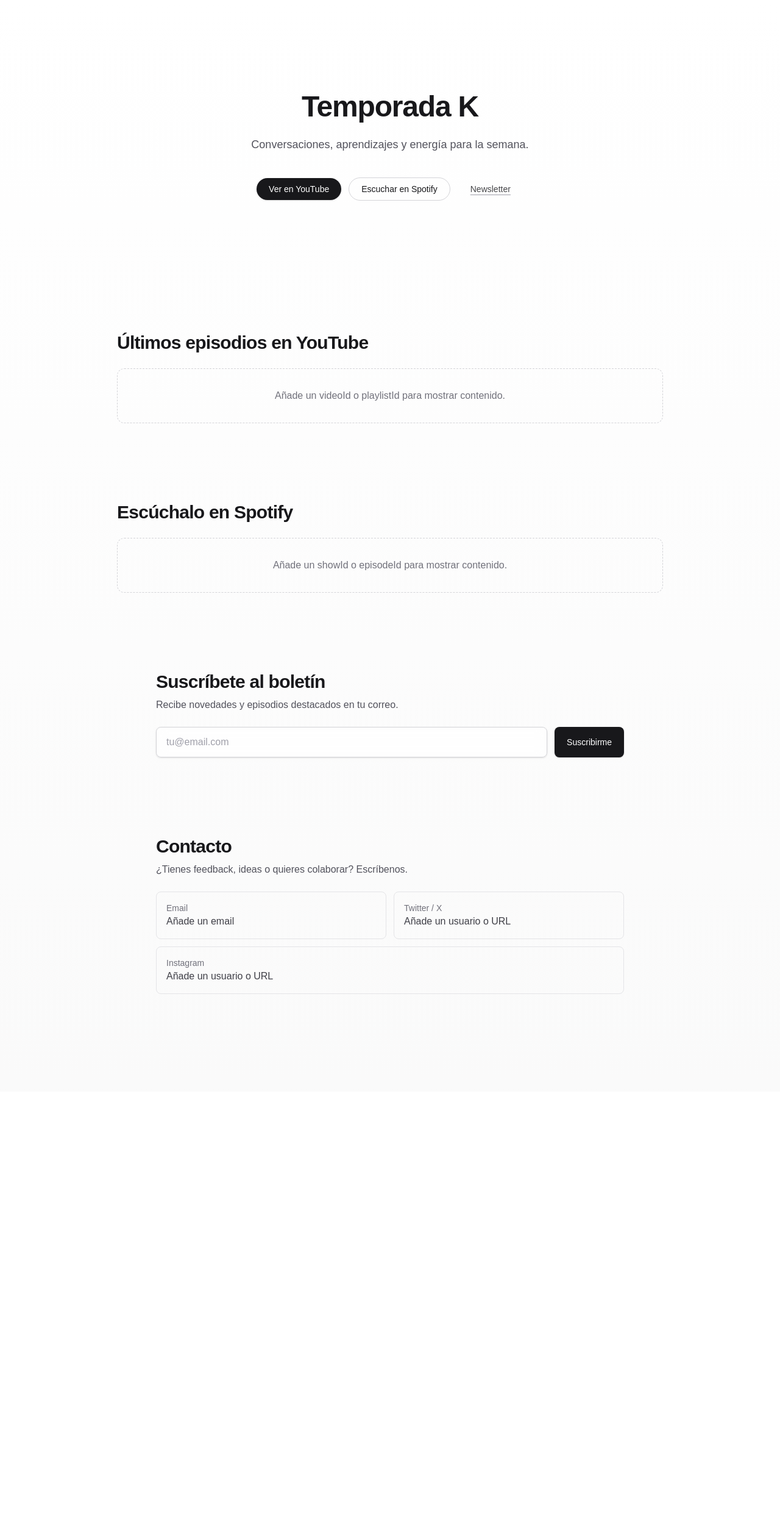
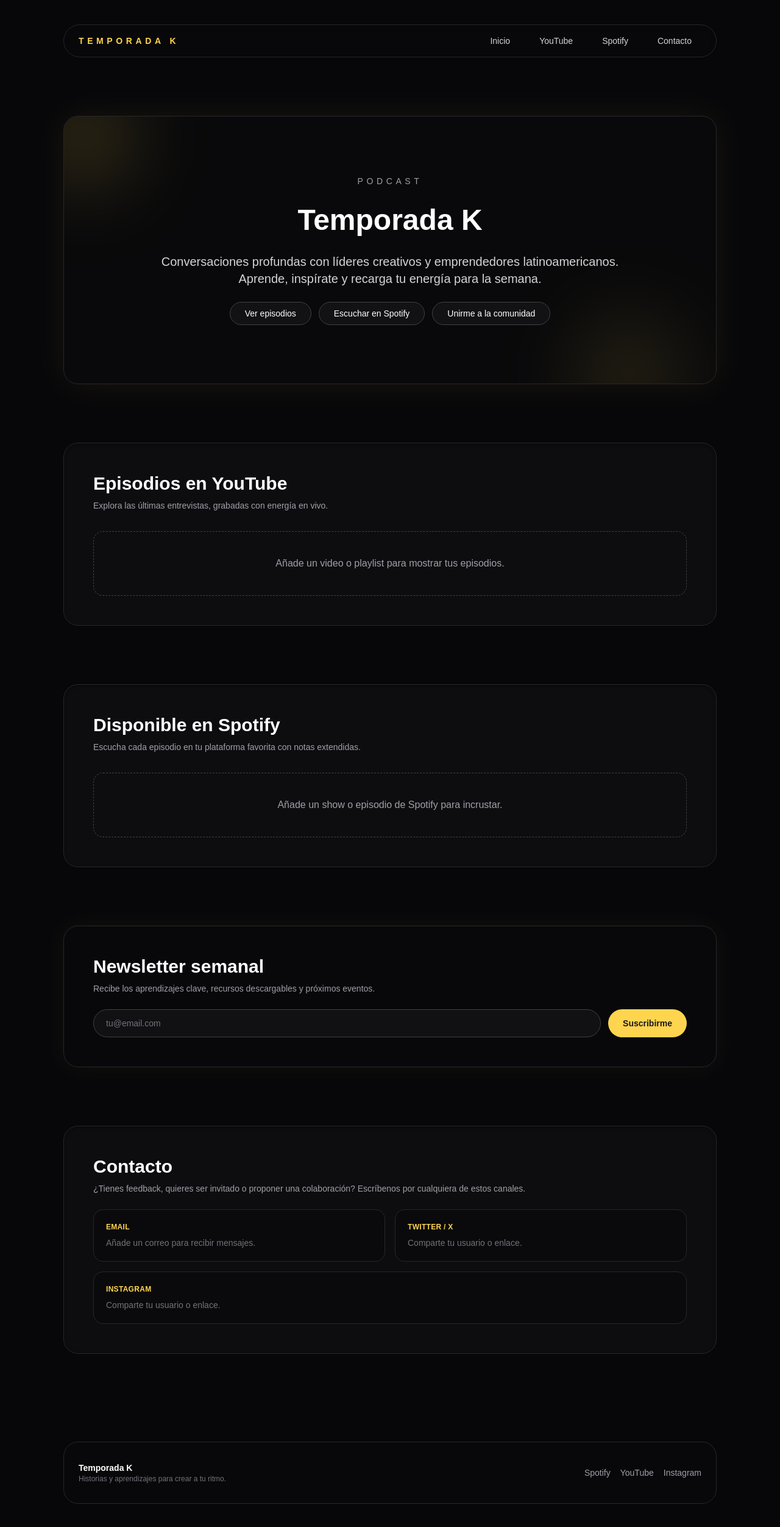
Before and after one commit to Nieves-Luis/podcast-landing, a Next.js app: page / in a window 1280 px wide. Shown: the top 2504 px of the page at 61% size. Before the commit the page ends 1790 px from the top, so only its background shows below. Built offline with nearby package versions, Linux system fonts and the light colour scheme.

Commit message:
feat: estructura base landing Temporada K

```diff
--- a/src/app/page.tsx
+++ b/src/app/page.tsx
@@ -4,49 +4,97 @@ import Spotify from "@/components/Spotify";
 import Newsletter from "@/components/Newsletter";
 import Contact from "@/components/Contact";
 
+const NAV_LINKS = [
+  { href: "#hero", label: "Inicio" },
+  { href: "#youtube", label: "YouTube" },
+  { href: "#spotify", label: "Spotify" },
+  { href: "#contact", label: "Contacto" },
+];
+
+const SOCIAL_LINKS = [
+  { href: "https://open.spotify.com", label: "Spotify" },
+  { href: "https://youtube.com", label: "YouTube" },
+  { href: "https://instagram.com", label: "Instagram" },
+];
+
 export default function Home() {
-  // IDs opcionales para incrustar contenido real
-  const YOUTUBE_VIDEO_ID = ""; // e.g. "5qap5aO4i9A"
-  const YOUTUBE_PLAYLIST_ID = ""; // e.g. "PL..."
-  const SPOTIFY_SHOW_ID = ""; // e.g. "0ofXAdFIQQRsCYj9754UFx"
-  const SPOTIFY_EPISODE_ID = ""; // e.g. "3Vd6Jt9..."
+  const YOUTUBE_VIDEO_ID = "";
+  const YOUTUBE_PLAYLIST_ID = "";
+  const SPOTIFY_SHOW_ID = "";
+  const SPOTIFY_EPISODE_ID = "";
 
   return (
-    <div className="min-h-screen bg-gradient-to-b from-white to-zinc-50 text-zinc-900 dark:from-black dark:to-zinc-950 dark:text-zinc-50">
-      <main className="mx-auto max-w-5xl px-6 pb-24">
-        <Hero
-          title="Temporada K"
-          subtitle="Conversaciones, aprendizajes y energía para la semana."
-        />
+    <div className="min-h-screen bg-[#07070A] text-zinc-100">
+      <div className="absolute inset-x-0 top-0 -z-10 h-[600px] bg-[radial-gradient(circle_at_top,_rgba(255,213,79,0.12),_transparent_60%)]" />
 
-        <section id="youtube" className="scroll-mt-24 py-16">
+      <div className="mx-auto flex min-h-screen w-full max-w-6xl flex-col gap-24 px-6 pb-12 pt-10 sm:px-10">
+        <header className="flex items-center justify-between gap-6 rounded-full border border-zinc-800 bg-zinc-950/70 px-6 py-4 backdrop-blur">
+          <span className="text-sm font-semibold tracking-[0.4em] text-[#FFD54F]">TEMPORADA K</span>
+          <nav>
+            <ul className="flex flex-wrap items-center gap-4 text-sm text-zinc-300">
+              {NAV_LINKS.map(({ href, label }) => (
+                <li key={href}>
+                  <a
+                    href={href}
+                    className="rounded-full px-4 py-2 transition hover:bg-[#FFD54F]/10 hover:text-[#FFD54F]"
+                  >
+                    {label}
+                  </a>
+                </li>
+              ))}
+            </ul>
+          </nav>
+        </header>
+
+        <main className="flex flex-col gap-24 pb-12">
+          <Hero />
+
+          <section id="youtube" className="scroll-mt-32">
             <YouTube
-            title="Últimos episodios en YouTube"
+              playlistId={YOUTUBE_PLAYLIST_ID}
               videoId={YOUTUBE_VIDEO_ID}
-            playlistId={YOUTUBE_PLAYLIST_ID}
             />
           </section>
 
-        <section id="spotify" className="scroll-mt-24 py-16">
+          <section id="spotify" className="scroll-mt-32">
             <Spotify
-            title="Escúchalo en Spotify"
               showId={SPOTIFY_SHOW_ID}
               episodeId={SPOTIFY_EPISODE_ID}
             />
           </section>
 
-        <section id="newsletter" className="scroll-mt-24 py-16">
-          <Newsletter title="Suscríbete al boletín" subtitle="Recibe novedades y episodios destacados en tu correo." />
+          <section id="newsletter" className="scroll-mt-32">
+            <Newsletter />
           </section>
 
-        <section id="contact" className="scroll-mt-24 py-16">
-          <Contact
-            email=""
-            twitter=""
-            instagram=""
-          />
+          <section id="contact" className="scroll-mt-32">
+            <Contact />
           </section>
         </main>
+
+        <footer className="flex flex-col gap-4 rounded-3xl border border-zinc-800 bg-zinc-950/70 px-6 py-8 sm:flex-row sm:items-center sm:justify-between">
+          <div>
+            <p className="text-sm font-semibold text-white">Temporada K</p>
+            <p className="text-xs text-zinc-500">Historias y aprendizajes para crear a tu ritmo.</p>
+          </div>
+          <nav>
+            <ul className="flex flex-wrap items-center gap-4 text-sm text-zinc-400">
+              {SOCIAL_LINKS.map(({ href, label }) => (
+                <li key={href}>
+                  <a
+                    href={href}
+                    target="_blank"
+                    rel="noreferrer"
+                    className="transition hover:text-[#FFD54F]"
+                  >
+                    {label}
+                  </a>
+                </li>
+              ))}
+            </ul>
+          </nav>
+        </footer>
+      </div>
     </div>
   );
 }
--- a/src/components/Contact.tsx
+++ b/src/components/Contact.tsx
@@ -1,62 +1,73 @@
-type Props = {
+export type ContactProps = {
   email?: string;
-  twitter?: string; // username sin @ o URL completa
-  instagram?: string; // username sin @ o URL completa
+  twitter?: string;
+  instagram?: string;
 };
 
-export default function Contact({ email, twitter, instagram }: Props) {
-  const twitterUrl = twitter
-    ? twitter.startsWith("http")
-      ? twitter
-      : `https://x.com/${twitter.replace(/^@/, "")}`
-    : "";
-  const instagramUrl = instagram
-    ? instagram.startsWith("http")
-      ? instagram
-      : `https://instagram.com/${instagram.replace(/^@/, "")}`
-    : "";
+export default function Contact({ email, twitter, instagram }: ContactProps) {
+  const formatUrl = (value: string | undefined, type: "twitter" | "instagram") => {
+    if (!value) return "";
+    if (value.startsWith("http")) return value;
+
+    const handle = value.replace(/^@/, "");
+    if (type === "twitter") {
+      return `https://x.com/${handle}`;
+    }
+    return `https://instagram.com/${handle}`;
+  };
+
+  const twitterUrl = formatUrl(twitter, "twitter");
+  const instagramUrl = formatUrl(instagram, "instagram");
 
   return (
-    <div className="mx-auto max-w-3xl">
-      <h2 className="mb-2 text-2xl font-semibold tracking-tight sm:text-3xl">Contacto</h2>
-      <p className="mb-6 text-zinc-600 dark:text-zinc-400">
-        ¿Tienes feedback, ideas o quieres colaborar? Escríbenos.
+    <div className="rounded-3xl border border-zinc-800 bg-zinc-900/40 p-8 shadow-inner shadow-black/40 sm:p-12">
+      <header className="mb-6 space-y-2">
+        <h2 className="text-3xl font-semibold text-white">Contacto</h2>
+        <p className="text-sm text-zinc-400">
+          ¿Tienes feedback, quieres ser invitado o proponer una colaboración? Escríbenos por cualquiera de estos canales.
         </p>
+      </header>
 
-      <ul className="grid gap-3 sm:grid-cols-2">
-        <li className="rounded-lg border border-zinc-200 p-4 dark:border-zinc-800">
-          <span className="block text-sm text-zinc-500 dark:text-zinc-400">Email</span>
+      <dl className="grid gap-4 sm:grid-cols-2">
+        <div className="rounded-2xl border border-zinc-800 bg-zinc-950/60 p-5">
+          <dt className="text-xs font-semibold uppercase tracking-wide text-[#FFD54F]">Email</dt>
+          <dd className="mt-2 text-sm text-zinc-200">
             {email ? (
-            <a className="font-medium underline decoration-zinc-300 underline-offset-4" href={`mailto:${email}`}>
+              <a className="underline decoration-[#FFD54F]/40 underline-offset-4" href={`mailto:${email}`}>
                 {email}
               </a>
             ) : (
-            <span className="font-medium text-zinc-700 dark:text-zinc-300">Añade un email</span>
+              <span className="text-zinc-500">Añade un correo para recibir mensajes.</span>
             )}
-        </li>
+          </dd>
+        </div>
 
-        <li className="rounded-lg border border-zinc-200 p-4 dark:border-zinc-800">
-          <span className="block text-sm text-zinc-500 dark:text-zinc-400">Twitter / X</span>
+        <div className="rounded-2xl border border-zinc-800 bg-zinc-950/60 p-5">
+          <dt className="text-xs font-semibold uppercase tracking-wide text-[#FFD54F]">Twitter / X</dt>
+          <dd className="mt-2 text-sm text-zinc-200">
             {twitterUrl ? (
-            <a className="font-medium underline decoration-zinc-300 underline-offset-4" href={twitterUrl} target="_blank" rel="noreferrer">
+              <a className="underline decoration-[#FFD54F]/40 underline-offset-4" href={twitterUrl} target="_blank" rel="noreferrer">
                 {twitterUrl}
               </a>
             ) : (
-            <span className="font-medium text-zinc-700 dark:text-zinc-300">Añade un usuario o URL</span>
+              <span className="text-zinc-500">Comparte tu usuario o enlace.</span>
             )}
-        </li>
+          </dd>
+        </div>
 
-        <li className="rounded-lg border border-zinc-200 p-4 dark:border-zinc-800 sm:col-span-2">
-          <span className="block text-sm text-zinc-500 dark:text-zinc-400">Instagram</span>
+        <div className="rounded-2xl border border-zinc-800 bg-zinc-950/60 p-5 sm:col-span-2">
+          <dt className="text-xs font-semibold uppercase tracking-wide text-[#FFD54F]">Instagram</dt>
+          <dd className="mt-2 text-sm text-zinc-200">
             {instagramUrl ? (
-            <a className="font-medium underline decoration-zinc-300 underline-offset-4" href={instagramUrl} target="_blank" rel="noreferrer">
+              <a className="underline decoration-[#FFD54F]/40 underline-offset-4" href={instagramUrl} target="_blank" rel="noreferrer">
                 {instagramUrl}
               </a>
             ) : (
-            <span className="font-medium text-zinc-700 dark:text-zinc-300">Añade un usuario o URL</span>
+              <span className="text-zinc-500">Comparte tu usuario o enlace.</span>
             )}
-        </li>
-      </ul>
+          </dd>
+        </div>
+      </dl>
     </div>
   );
 }
--- a/src/components/Hero.tsx
+++ b/src/components/Hero.tsx
@@ -1,41 +1,40 @@
-type Props = {
-  title: string;
-  subtitle?: string;
-};
+const CTA_LINKS = [
+  { href: "#youtube", label: "Ver episodios" },
+  { href: "#spotify", label: "Escuchar en Spotify" },
+  { href: "#newsletter", label: "Unirme a la comunidad" },
+];
 
-export default function Hero({ title, subtitle }: Props) {
+export default function Hero() {
   return (
-    <header className="relative flex min-h-[60vh] flex-col items-center justify-center gap-6 py-20 text-center sm:py-28">
-      <div aria-hidden className="pointer-events-none absolute inset-0 -z-10 bg-[radial-gradient(40rem_40rem_at_50%_-10%,rgba(59,130,246,0.15),transparent_60%),radial-gradient(30rem_30rem_at_80%_20%,rgba(236,72,153,0.12),transparent_55%)]" />
-      <h1 className="text-4xl font-semibold tracking-tight sm:text-5xl">
-        {title}
-      </h1>
-      {subtitle ? (
-        <p className="mx-auto max-w-2xl text-lg text-zinc-600 dark:text-zinc-400">
-          {subtitle}
+    <section
+      id="hero"
+      className="relative overflow-hidden rounded-3xl border border-zinc-800 bg-zinc-950 px-6 py-24 text-center shadow-[0_0_60px_rgba(255,213,79,0.08)] sm:px-12"
+    >
+      <div className="absolute -left-24 -top-24 h-64 w-64 rounded-full bg-[radial-gradient(circle_at_center,_rgba(255,213,79,0.28),_transparent_65%)] blur-3xl" />
+      <div className="absolute -bottom-32 right-0 h-72 w-72 rounded-full bg-[radial-gradient(circle_at_center,_rgba(255,213,79,0.18),_transparent_65%)] blur-3xl" />
+
+      <div className="relative mx-auto max-w-3xl space-y-6">
+        <p className="text-sm uppercase tracking-[0.4em] text-zinc-400">Podcast</p>
+        <h1 className="text-4xl font-semibold leading-tight text-white sm:text-5xl">
+          Temporada K
+        </h1>
+        <p className="text-lg text-zinc-300 sm:text-xl">
+          Conversaciones profundas con líderes creativos y emprendedores latinoamericanos.
+          Aprende, inspírate y recarga tu energía para la semana.
         </p>
-      ) : null}
 
-      <div className="mt-4 flex flex-wrap items-center justify-center gap-3">
-        <a
-          href="#youtube"
-          className="inline-flex items-center rounded-full bg-zinc-900 px-5 py-2 text-sm font-medium text-white shadow-sm transition hover:bg-zinc-800 dark:bg-white dark:text-zinc-900 dark:hover:bg-zinc-200"
-        >
-          Ver en YouTube
-        </a>
-        <a
-          href="#spotify"
-          className="inline-flex items-center rounded-full border border-zinc-300 px-5 py-2 text-sm font-medium text-zinc-900 transition hover:bg-zinc-100 dark:border-zinc-700 dark:text-zinc-100 dark:hover:bg-zinc-900"
-        >
-          Escuchar en Spotify
-        </a>
-        <a
-          href="#newsletter"
-          className="inline-flex items-center rounded-full border border-transparent px-5 py-2 text-sm font-medium text-zinc-900/80 underline decoration-zinc-400 underline-offset-4 transition hover:text-zinc-900 dark:text-zinc-100/80 dark:hover:text-zinc-100"
-        >
-          Newsletter
-        </a>
+        <div className="flex flex-wrap items-center justify-center gap-3">
+          {CTA_LINKS.map(({ href, label }) => (
+            <a
+              key={href}
+              href={href}
+              className="inline-flex items-center rounded-full border border-zinc-700 bg-zinc-900/60 px-6 py-2 text-sm font-medium text-white transition hover:border-[#FFD54F] hover:bg-[#FFD54F]/20 hover:text-[#FFD54F]"
+            >
+              {label}
+            </a>
+          ))}
+        </div>
       </div>
-    </header>
+    </section>
   );
 }
--- a/src/components/Newsletter.tsx
+++ b/src/components/Newsletter.tsx
@@ -5,15 +5,15 @@ import { useState } from "react";
 type Props = {
   title?: string;
   subtitle?: string;
-  actionUrl?: string; // opcional: endpoint de suscripción
+  actionUrl?: string;
 };
 
 export default function Newsletter({ title, subtitle, actionUrl }: Props) {
   const [email, setEmail] = useState("");
   const [status, setStatus] = useState<"idle" | "ok" | "error">("idle");
 
-  const onSubmit = async (e: React.FormEvent) => {
-    e.preventDefault();
+  const onSubmit = async (event: React.FormEvent<HTMLFormElement>) => {
+    event.preventDefault();
     if (!email) return;
 
     if (!actionUrl) {
@@ -28,6 +28,7 @@ export default function Newsletter({ title, subtitle, actionUrl }: Props) {
         headers: { "Content-Type": "application/json" },
         body: JSON.stringify({ email }),
       });
+
       if (res.ok) {
         setStatus("ok");
         setEmail("");
@@ -40,41 +41,37 @@ export default function Newsletter({ title, subtitle, actionUrl }: Props) {
   };
 
   return (
-    <div className="mx-auto max-w-3xl">
-      {title ? (
-        <h2 className="mb-2 text-2xl font-semibold tracking-tight sm:text-3xl">
-          {title}
-        </h2>
-      ) : null}
-      {subtitle ? (
-        <p className="mb-6 text-zinc-600 dark:text-zinc-400">{subtitle}</p>
-      ) : null}
+    <div className="rounded-3xl border border-zinc-800 bg-zinc-950/80 p-8 shadow-[0_0_40px_rgba(255,213,79,0.06)] sm:p-12">
+      <div className="mb-6 space-y-2">
+        <h2 className="text-3xl font-semibold text-white">{title ?? "Newsletter semanal"}</h2>
+        <p className="text-sm text-zinc-400">
+          {subtitle ?? "Recibe los aprendizajes clave, recursos descargables y próximos eventos."}
+        </p>
+      </div>
 
       <form onSubmit={onSubmit} className="flex flex-col gap-3 sm:flex-row">
         <input
           type="email"
           required
           value={email}
-          onChange={(e) => setEmail(e.target.value)}
+          onChange={(event) => setEmail(event.target.value)}
           placeholder="tu@email.com"
-          className="w-full rounded-lg border border-zinc-300 bg-white/70 px-4 py-3 text-base text-zinc-900 placeholder-zinc-400 shadow-sm outline-none backdrop-blur transition focus:border-zinc-400 dark:border-zinc-700 dark:bg-zinc-950/60 dark:text-zinc-100 dark:placeholder-zinc-500"
+          className="w-full rounded-full border border-zinc-700 bg-zinc-900/60 px-5 py-3 text-sm text-white placeholder:text-zinc-500 focus:border-[#FFD54F] focus:outline-none"
         />
         <button
           type="submit"
-          className="inline-flex items-center justify-center rounded-lg bg-zinc-900 px-5 py-3 text-sm font-medium text-white shadow-sm transition hover:bg-zinc-800 disabled:opacity-50 dark:bg-white dark:text-zinc-900 dark:hover:bg-zinc-200"
+          className="rounded-full bg-[#FFD54F] px-6 py-3 text-sm font-semibold text-zinc-900 transition hover:bg-[#ffca1b] disabled:opacity-60"
+          disabled={status === "ok"}
         >
           Suscribirme
         </button>
       </form>
+
       {status === "ok" && (
-        <p className="mt-3 text-sm text-emerald-600 dark:text-emerald-400">
-          ¡Gracias! Revisa tu correo para confirmar la suscripción.
-        </p>
+        <p className="mt-4 text-sm text-[#FFD54F]">¡Gracias! Revisa tu correo para confirmar la suscripción.</p>
       )}
       {status === "error" && (
-        <p className="mt-3 text-sm text-rose-600 dark:text-rose-400">
-          Hubo un problema. Inténtalo de nuevo más tarde.
-        </p>
+        <p className="mt-4 text-sm text-rose-400">Hubo un problema. Inténtalo de nuevo más tarde.</p>
       )}
     </div>
   );
--- a/src/components/Spotify.tsx
+++ b/src/components/Spotify.tsx
@@ -1,26 +1,30 @@
+const DEFAULT_MESSAGE = "Añade un show o episodio de Spotify para incrustar.";
+
 type Props = {
   title?: string;
-  showId?: string; // Spotify show ID (opcional)
-  episodeId?: string; // Spotify episode ID (opcional)
+  description?: string;
+  showId?: string;
+  episodeId?: string;
 };
 
-export default function Spotify({ title, showId, episodeId }: Props) {
+export default function Spotify({ title, description, showId, episodeId }: Props) {
   const src = showId
     ? `https://open.spotify.com/embed/show/${encodeURIComponent(showId)}`
     : episodeId
       ? `https://open.spotify.com/embed/episode/${encodeURIComponent(episodeId)}`
-      : null;
+      : "";
 
   return (
-    <div className="mx-auto max-w-4xl">
-      {title ? (
-        <h2 className="mb-6 text-2xl font-semibold tracking-tight sm:text-3xl">
-          {title}
-        </h2>
-      ) : null}
+    <div className="rounded-3xl border border-zinc-800 bg-zinc-900/40 p-8 shadow-inner shadow-black/40 sm:p-12">
+      <header className="mb-8 space-y-2">
+        <h2 className="text-3xl font-semibold text-white">{title ?? "Disponible en Spotify"}</h2>
+        <p className="text-sm text-zinc-400">
+          {description ?? "Escucha cada episodio en tu plataforma favorita con notas extendidas."}
+        </p>
+      </header>
 
       {src ? (
-        <div className="w-full overflow-hidden rounded-xl border border-zinc-200 shadow-sm dark:border-zinc-800">
+        <div className="w-full overflow-hidden rounded-2xl border border-zinc-800">
           <iframe
             className="h-[232px] w-full sm:h-[352px]"
             src={src}
@@ -29,8 +33,8 @@ export default function Spotify({ title, showId, episodeId }: Props) {
           />
         </div>
       ) : (
-        <div className="rounded-xl border border-dashed border-zinc-300 p-8 text-center text-zinc-500 dark:border-zinc-700 dark:text-zinc-400">
-          Añade un showId o episodeId para mostrar contenido.
+        <div className="rounded-2xl border border-dashed border-zinc-700 p-10 text-center text-zinc-400">
+          {DEFAULT_MESSAGE}
         </div>
       )}
     </div>
--- a/src/components/YouTube.tsx
+++ b/src/components/YouTube.tsx
@@ -1,38 +1,41 @@
+const DEFAULT_MESSAGE = "Añade un video o playlist para mostrar tus episodios.";
+
 type Props = {
   title?: string;
-  videoId?: string; // YouTube video ID (opcional)
-  playlistId?: string; // YouTube playlist ID (opcional)
+  description?: string;
+  videoId?: string;
+  playlistId?: string;
 };
 
-export default function YouTube({ title, videoId, playlistId }: Props) {
+export default function YouTube({ title, description, videoId, playlistId }: Props) {
   const src = playlistId
     ? `https://www.youtube.com/embed/videoseries?list=${encodeURIComponent(playlistId)}`
     : videoId
       ? `https://www.youtube.com/embed/${encodeURIComponent(videoId)}`
-      : null;
+      : "";
 
   return (
-    <div className="mx-auto max-w-4xl">
-      {title ? (
-        <h2 className="mb-6 text-2xl font-semibold tracking-tight sm:text-3xl">
-          {title}
-        </h2>
-      ) : null}
+    <div className="rounded-3xl border border-zinc-800 bg-zinc-900/40 p-8 shadow-inner shadow-black/40 sm:p-12">
+      <header className="mb-8 space-y-2">
+        <h2 className="text-3xl font-semibold text-white">{title ?? "Episodios en YouTube"}</h2>
+        <p className="text-sm text-zinc-400">
+          {description ?? "Explora las últimas entrevistas, grabadas con energía en vivo."}
+        </p>
+      </header>
 
       {src ? (
-        <div className="aspect-video w-full overflow-hidden rounded-xl border border-zinc-200 shadow-sm dark:border-zinc-800">
-          {/* eslint-disable-next-line @next/next/no-img-element */}
+        <div className="aspect-video w-full overflow-hidden rounded-2xl border border-zinc-800">
           <iframe
             className="h-full w-full"
             src={src}
-            title="YouTube player"
+            title="Temporada K en YouTube"
             allow="accelerometer; autoplay; clipboard-write; encrypted-media; gyroscope; picture-in-picture; web-share"
             allowFullScreen
           />
         </div>
       ) : (
-        <div className="rounded-xl border border-dashed border-zinc-300 p-8 text-center text-zinc-500 dark:border-zinc-700 dark:text-zinc-400">
-          Añade un videoId o playlistId para mostrar contenido.
+        <div className="rounded-2xl border border-dashed border-zinc-700 p-10 text-center text-zinc-400">
+          {DEFAULT_MESSAGE}
         </div>
       )}
     </div>
```
Lines whose indentation alone changed are shown as unchanged.
